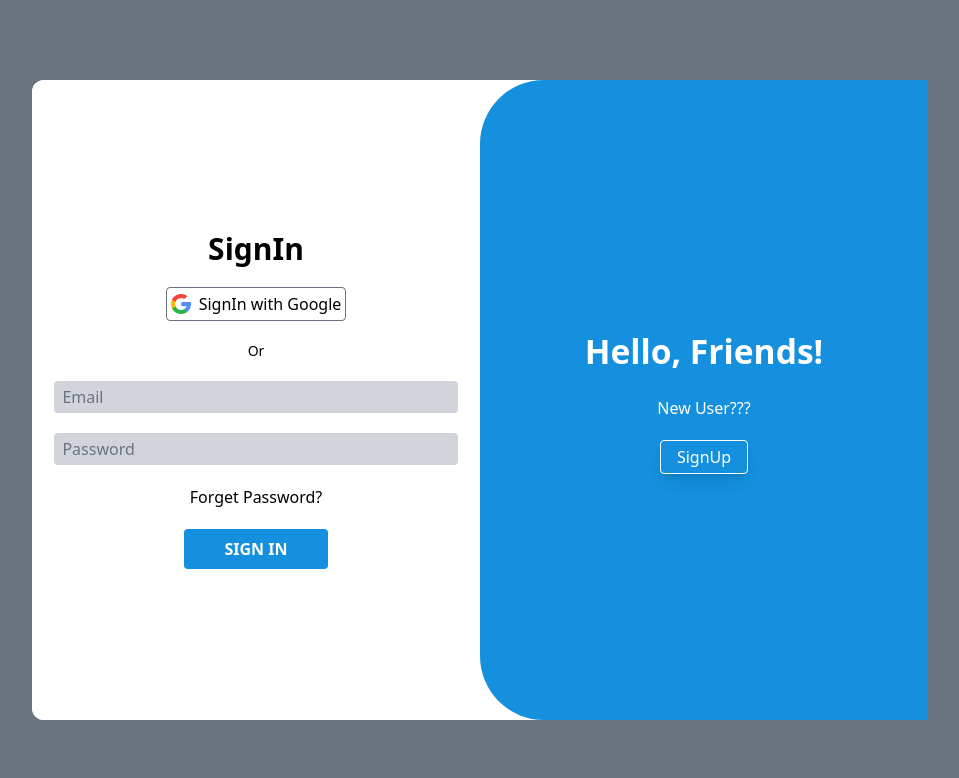
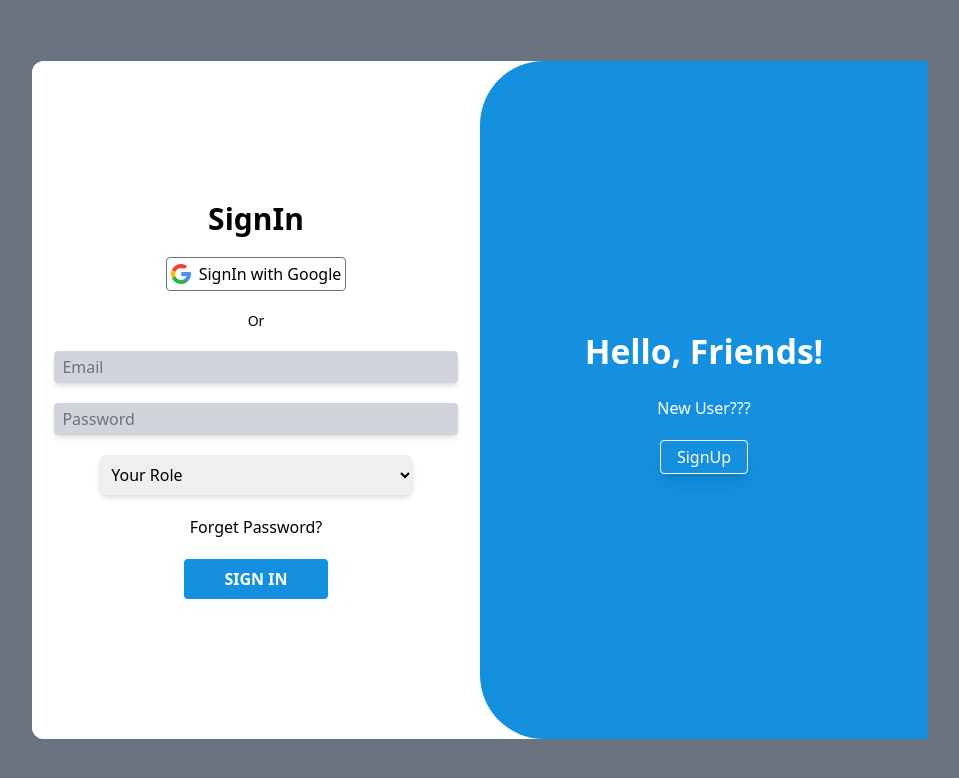
Before and after one commit to jsscoder/SIH_2024_Frontend, a React (Vite) app: page /Auth in a window 1280 px wide. Shown: the top 778 px of the page, without its empty margins (160-1119 px from the left). Built offline with nearby package versions, Linux system fonts and the light colour scheme.

Commit message:
updated admin login and register pages

```diff
--- a/src/Components/Login/Login.jsx
+++ b/src/Components/Login/Login.jsx
@@ -1,4 +1,4 @@
-import React, { useContext } from 'react';
+import React, { useContext, useState } from 'react';
 import Inputs from '../ui/Inputs';
 import google from '../../assets/Google.png'
 import Authcontext from '../../Context/Authcontext';
@@ -7,12 +7,29 @@ import { useNavigate } from 'react-router-dom';
 const Login = () => {
 
     const {isnotLogged,setLogged} = useContext(Authcontext)
+    const [email,setEmail] = useState('')
+    const [password,setPassword] = useState('')
+    const [username,setUsername] = useState('')
+    const [confirmPassword,setConfirmPassword] = useState("")
+    const [role,setRole] = useState('')
+    const [wrong,setWrong] = useState("border-none")
+    const [instituteId,setInstitueId] = useState("")
+    const [department,setDepartment] = useState("")
 
-
+    const handleRegister =()=>{
+        if(confirmPassword=== password){
+            // Register api call
+        }else{
+            setWrong("border animate-shake animate-twice animate-duration-1000")
+            setTimeout(() => {
+                setWrong('border-none ')
+            }, 1000);
+        }
+    }
 
     return (
         <>
-        <div className={`w-[70%] relative h-[80%] bg-white ${isnotLogged?"rounded-r-xl":"rounded-l-xl"} flex`}>
+        <div className={`w-[70%]  relative  min-h-[80%] max-h-[90%] bg-white ${isnotLogged?"rounded-r-xl":"rounded-l-xl"} flex`}>
             <div className=' flex flex-col justify-center items-center gap-5 rounded-xl bg-white w-[50%] py-12'>
                 <h1 className="text-3xl font-bold">SignIn</h1>
                 <div className="flex gap-2 justify-center items-center border-gray-500 border cursor-pointer p-1 rounded">
@@ -20,8 +37,13 @@ const Login = () => {
                     <span>SignIn with Google</span>
                 </div>
                 <p className="text-sm">Or</p>
-                <Inputs id={"email"} pholder='Email'/>
-                <Inputs id='password' pholder='Password' />
+                <Inputs value={email} Changes={(e)=>setEmail(e.target.value)} id={"email"} pholder='Email'/>
+                <Inputs value={password} Changes={(e)=>setPassword(e.target.value)} id='password' pholder='Password' />
+                <select name="" id="" value={role} onChange={(e)=>setRole(e.target.value)} className='w-[70%] p-2 rounded-lg shadow-md' >
+                    <option value="">Your Role</option>
+                    <option value="admin">Admin</option>
+                    <option value="faculty">Faculty</option>
+                </select>
                 <p className=''>Forget Password?</p>
                 <button className='bg-primary p-2 rounded text-white px-10 font-bold'>SIGN IN</button>
 
@@ -39,11 +61,18 @@ const Login = () => {
                     <span>SignIn with Google</span>
                 </div>
                 <p className="text-sm">Or</p>
-                <Inputs id={"User"} pholder='UserName'/>
-                <Inputs id={"email"} pholder='Email'/>
-                <Inputs id={"password"} pholder='Password'/>
-                <Inputs id={"email"} pholder='Email'/>
-                <button className='bg-primary p-2 rounded text-white px-10 font-bold'>SIGN IN</button>
+                <Inputs id={"User"} value={username} Changes={(e)=>setUsername(e.target.value)} pholder='UserName'/>
+                <Inputs id={"email"} value={email} Changes={(e)=>setEmail(e.target.value)} pholder='Email'/>
+                <Inputs id={"InstituteId"} value={instituteId} Changes={(e)=>setInstitueId(e.target.value)} pholder='Institute Id'/>
+                <Inputs id={"Department"} value={department} Changes={(e)=>setDepartment(e.target.value)} pholder='Department'/>
+                <Inputs id={"password"} value={password} Changes={(e)=>setPassword(e.target.value)} pholder='Password'/>
+                <Inputs id={"confirmPassword"} wrong={wrong} value={confirmPassword} Changes={(e)=>setConfirmPassword(e.target.value)} pholder='Confirm Password'/>
+                <select name="" id="" value={role} onChange={(e)=>setRole(e.target.value)} className='w-[70%] p-2 rounded-lg shadow-md'>
+                    <option value="">Your Role</option>
+                    <option value="admin">Admin</option>
+                    <option value="faculty">Faculty</option>
+                </select>
+                <button onClick={handleRegister} className='bg-primary border-red-500 p-2 rounded text-white px-10 font-bold'>SIGN IN</button>
 
             </div>
         </div>
--- a/src/Components/ui/Inputs.jsx
+++ b/src/Components/ui/Inputs.jsx
@@ -4,12 +4,17 @@ const Inputs = ({
     id = "",
     icon,
     pholder="",
+    value="",
+    Changes,
+    wrong
+}) => {
 
-}) => {
+
+
   return (
     <>
         <div className="w-full flex justify-center items-center">
-            <input type="text" className='bg-gray-300 outline-none rounded w-[90%] placeholder:text-gray-500 px-2 py-1' id={id} placeholder={pholder} />
+            <input type="text" value={value} onChange={Changes} className={`bg-gray-300 outline-none shadow-md rounded w-[90%] placeholder:text-gray-500 px-2 py-1 ${wrong} border-red-600`} id={id} placeholder={pholder} />
         </div>
     </>
   )
--- a/tailwind.config.js
+++ b/tailwind.config.js
@@ -13,30 +13,16 @@ export default {
       colors:{
         primary:"#1490de"
       },
-      keyframes:{
-        leftside:{
-          '0%':{
-            transform: "translate(100% 0)",
-            rounded:"l-xl"
-          },
-          '100%':{
-            transform: "translate(-100% 0)",
-            rounded:"r-xl"
-          }
+      keyframes: {
+        shake: {
+          '0%, 100%': { transform: 'translateX(0)' },
+          '10%, 30%, 50%, 70%, 90%': { transform: 'translateX(-5px)' },
+          '20%, 40%, 60%, 80%': { transform: 'translateX(5px)' },
         },
-        rightside:{
-          '0%':{
-            left:0
-          },
-          '100%':{
-            right:0
-          }
-        }
       },
-      animation:{
-        leftside:"leftside 1s ease-in-out",
-        rightside:"rightside 1s ease-in-out"
-      }
+      animation: {
+        shake: 'shake 0.5s ease-in-out',
+      },
 
     },
   },
```
